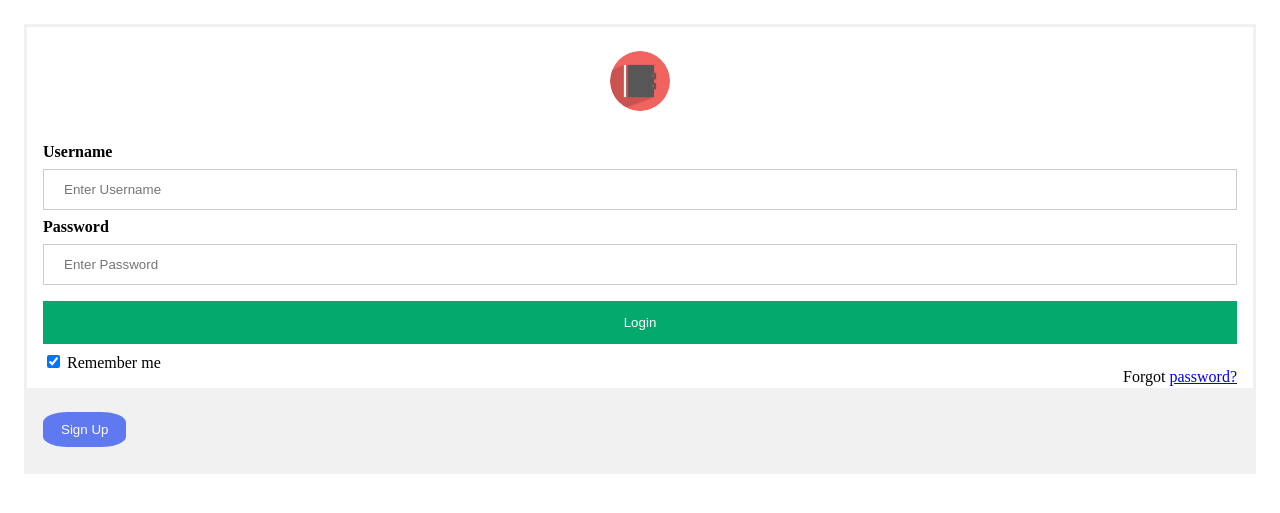
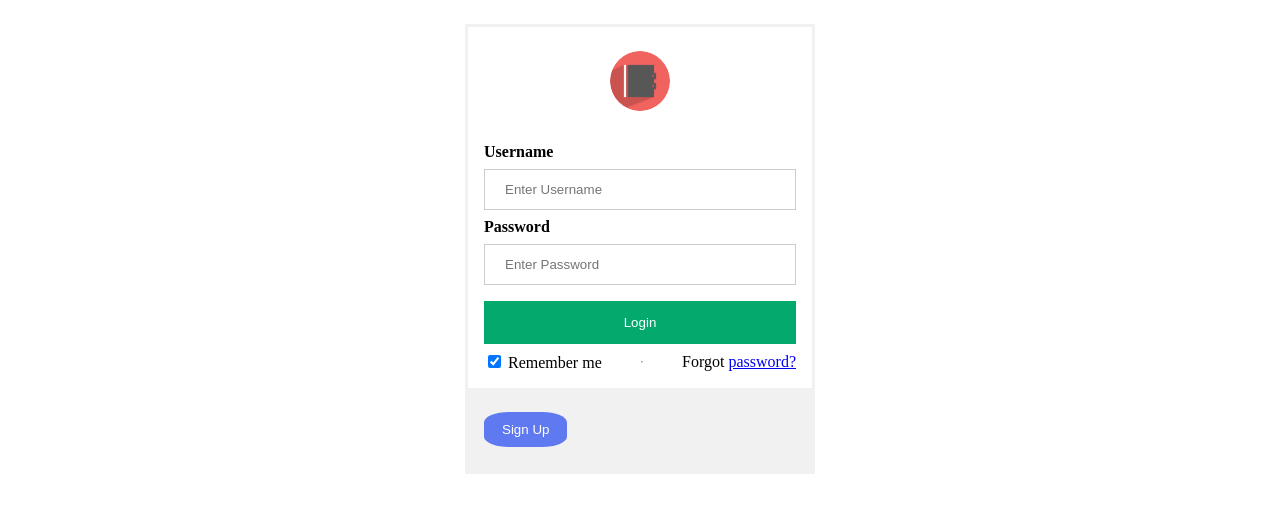
Before and after one commit to realsanjeev/Group-Chat, a Flask app: page / in a window 1280 px wide. Shown: the top 513 px of the page. Run offline with Flask 2, Linux system fonts and the light colour scheme.

Commit message:
Format html file

```diff
--- a/static/about.html
+++ b/static/about.html
@@ -1,5 +1,6 @@
 <!DOCTYPE html>
 <html lang="en">
+
 <head>
     <meta charset="UTF-8">
     <meta http-equiv="X-UA-Compatible" content="IE=edge">
@@ -8,7 +9,9 @@
     <link rel="stylesheet" href="static/style.css">
     <link rel="icon" type="image/x-icon" href="static/images/webtitle.ico">
 </head>
+
 <body>
 
 </body>
+
 </html>
--- a/static/style.css
+++ b/static/style.css
@@ -1,4 +1,9 @@
-/* Used template from W3schools */
+.center-block {
+  position: absolute;
+  left: 50%;
+  transform: translate(-50%, 0%);
+}
+
 /* Bordered form */
 form {
   border: 3px solid #f1f1f1;
@@ -6,7 +11,8 @@ form {
 }
 
 /* Full-width inputs */
-  input[type=text], input[type=password] {
+input[type=text],
+input[type=password] {
   width: 100%;
   padding: 12px 20px;
   margin: 8px 0;
@@ -52,23 +58,19 @@ form {
   border-radius: 50%;
 }
 
-  /* Add padding to containers */
+.psw {
+  display: block;
+}
 .container {
+  display: flex;
+  flex-wrap: wrap;
   padding: 16px;
-  }
-
-  /* The "Forgot password" text */
-  span.psw {
-    float: right;
-    padding-top: 16px;
+  max-width: 350px;
+  align-items: center;
 }
 
 /* Change styles for span and cancel button on extra small screens */
 @media screen and (max-width: 300px) {
-    span.psw {
-      display: block;
-      float: none;
-    }
   .signup {
     width: 100%;
   }
--- /dev/null
+++ b/templates/layout.html
@@ -0,0 +1,19 @@
+<!DOCTYPE html>
+<html lang="en">
+
+<head>
+    <meta charset="UTF-8">
+    <meta http-equiv="X-UA-Compatible" content="IE=edge">
+    <meta name="viewport" content="width=device-width, initial-scale=1.0">
+    <title>Real chat {% block title %}{% endblock %}</title>
+    <link rel="stylesheet" href="{{url_for('static', filename='style.css')}}">
+    <link rel="icon" type="image/x-icon" href="{{url_for('static', filename='images/webtitle.ico')}}">
+</head>
+
+<body>
+    <!-- <h1>ok</h1> -->
+    {% block bodyContent %}
+    {% endblock %}
+</body>
+
+</html>
--- a/templates/login.html
+++ b/templates/login.html
@@ -1,18 +1,15 @@
-<!DOCTYPE html>
-<html lang="en">
-<head>
-    <meta charset="UTF-8">
-    <meta http-equiv="X-UA-Compatible" content="IE=edge">
-    <meta name="viewport" content="width=device-width, initial-scale=1.0">
-    <title>Real chat</title>
-    <link rel="stylesheet" href="static/style.css">
-    <link rel="icon" type="image/x-icon" href="static/images/webtitle.ico">
-</head>
-<body>
+{% extends "layout.html" %}
+
+{% block title %}
+: Login
+{% endblock %}
+
+{% block bodyContent %}
+<div class="center-block">
   <div class="container">
     <form action="/login" method="post">
       <div class="imgcontainer">
-              <img src="static/images/webtitle.ico" alt="Sabko Kitab" class="avatar">
+        <img src="{{url_for('static', filename='images/webtitle.ico')}}" alt="Sabko Kitab" class="avatar">
       </div>
 
       <div class="container">
@@ -26,14 +23,17 @@
         <label>
           <input type="checkbox" checked="checked" name="remember"> Remember me
         </label>
-              <span class="psw">Forgot <a href="#">password?</a></span>
+        <hr />
+        <label class="psw">
+          Forgot <a href="#">password?</a>
+        </label>
       </div>
 
       <div class="container" style="background-color:#f1f1f1">
-              <a href="templates/signup.html"><button type="button" class="signup">Sign Up</button></a>
+        <a href="/authenticate"><button type="button" class="signup">Sign Up</button></a>
 
       </div>
     </form>
   </div>
-</body>
-</html>
+</div>
+{%endblock bodyContent%}
```
Also changed, not shown: templates/signup.html (+13 -15 lines). Lines whose indentation alone changed are shown as unchanged.
